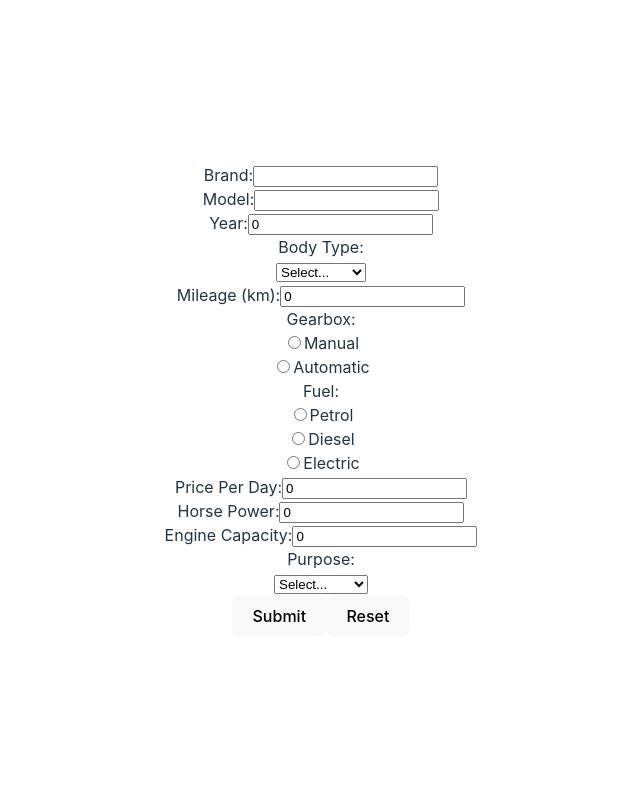
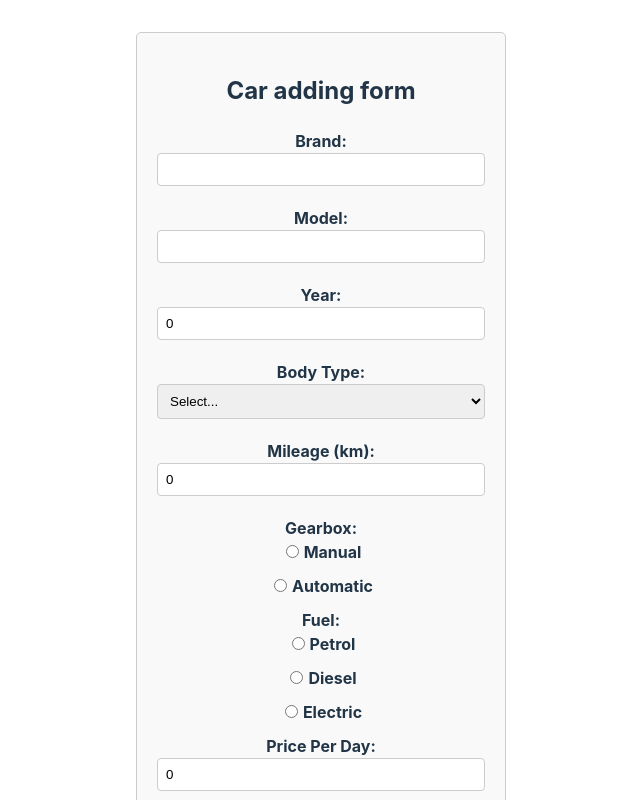
Before and after one commit to proga-react-practice/delta-mykyta-nykytiuk, a React (Vite) app in the folder vite-project/: page / in a window 1280 px wide. Shown: the top 800 px of the page, without its empty margins (319-959 px from the left). Built offline with nearby package versions, Linux system fonts and the light colour scheme.

Commit message:
form fix

```diff
--- a/vite-project/src/Form.tsx
+++ b/vite-project/src/Form.tsx
@@ -1,4 +1,5 @@
 import React from "react";
+import "./Form.css";
 
 interface FormProps {
   onSubmit: (data: FormData) => void;
@@ -61,6 +62,7 @@ function Form({ onSubmit }: FormProps) {
 
   return (
     <form onSubmit={handleSubmit}>
+      <h2>Car adding form</h2>
       <label>
         Brand:
         <input
@@ -70,7 +72,6 @@ function Form({ onSubmit }: FormProps) {
           onChange={handleInputChange}
         />
       </label>
-      <br />
       <label>
         Model:
         <input
@@ -80,7 +81,7 @@ function Form({ onSubmit }: FormProps) {
           onChange={handleInputChange}
         />
       </label>
-      <br />
+
       <label>
         Year:
         <input
@@ -90,10 +91,9 @@ function Form({ onSubmit }: FormProps) {
           onChange={handleInputChange}
         />
       </label>
-      <br />
+
       <label>
         Body Type:
-        <br />
         <select
           name="body_type"
           value={formData.body_type}
@@ -107,7 +107,7 @@ function Form({ onSubmit }: FormProps) {
           <option value="Coupe">Coupe</option>
         </select>
       </label>
-      <br />
+
       <label>
         Mileage (km):
         <input
@@ -117,10 +117,9 @@ function Form({ onSubmit }: FormProps) {
           onChange={handleInputChange}
         />
       </label>
-      <br />
+
       <label>
         Gearbox:
-        <br />
         <label>
           <input
             type="radio"
@@ -131,7 +130,6 @@ function Form({ onSubmit }: FormProps) {
           />
           Manual
         </label>
-        <br />
         <label>
           <input
             type="radio"
@@ -143,10 +141,9 @@ function Form({ onSubmit }: FormProps) {
           Automatic
         </label>
       </label>
-      <br />
+
       <label>
         Fuel:
-        <br />
         <label>
           <input
             type="radio"
@@ -157,7 +154,6 @@ function Form({ onSubmit }: FormProps) {
           />
           Petrol
         </label>
-        <br />
         <label>
           <input
             type="radio"
@@ -168,7 +164,6 @@ function Form({ onSubmit }: FormProps) {
           />
           Diesel
         </label>
-        <br />
         <label>
           <input
             type="radio"
@@ -180,7 +175,6 @@ function Form({ onSubmit }: FormProps) {
           Electric
         </label>
       </label>
-      <br />
       <label>
         Price Per Day:
         <input
@@ -190,7 +184,6 @@ function Form({ onSubmit }: FormProps) {
           onChange={handleInputChange}
         />
       </label>
-      <br />
       <label>
         Horse Power:
         <input
@@ -200,7 +193,6 @@ function Form({ onSubmit }: FormProps) {
           onChange={handleInputChange}
         />
       </label>
-      <br />
       <label>
         Engine Capacity:
         <input
@@ -210,10 +202,9 @@ function Form({ onSubmit }: FormProps) {
           onChange={handleInputChange}
         />
       </label>
-      <br />
+
       <label>
         Purpose:
-        <br />
         <select
           name="purpose"
           value={formData.purpose}
@@ -224,9 +215,8 @@ function Form({ onSubmit }: FormProps) {
           <option value="Commercial">Commercial</option>
         </select>
       </label>
-      <br />
       <button type="submit">Submit</button>
-      <button type="button" onClick={handleReset}>
+      <button type="button" id="reset" onClick={handleReset}>
         Reset
       </button>
     </form>
```
